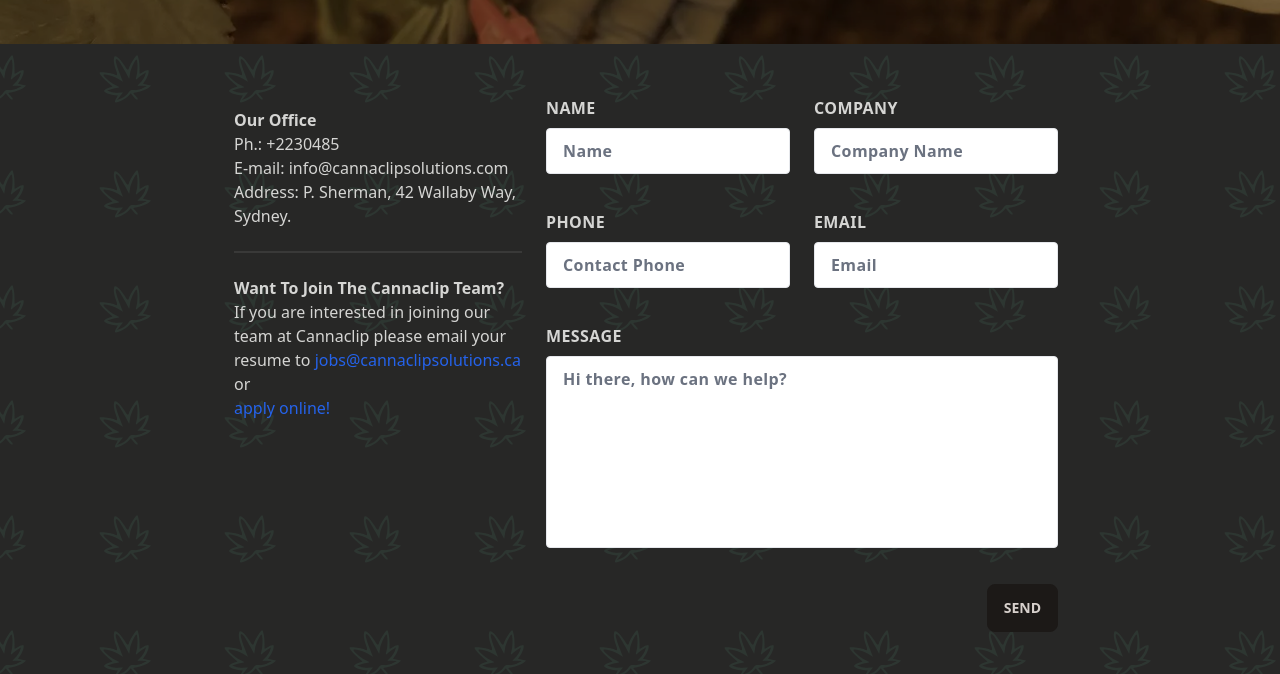
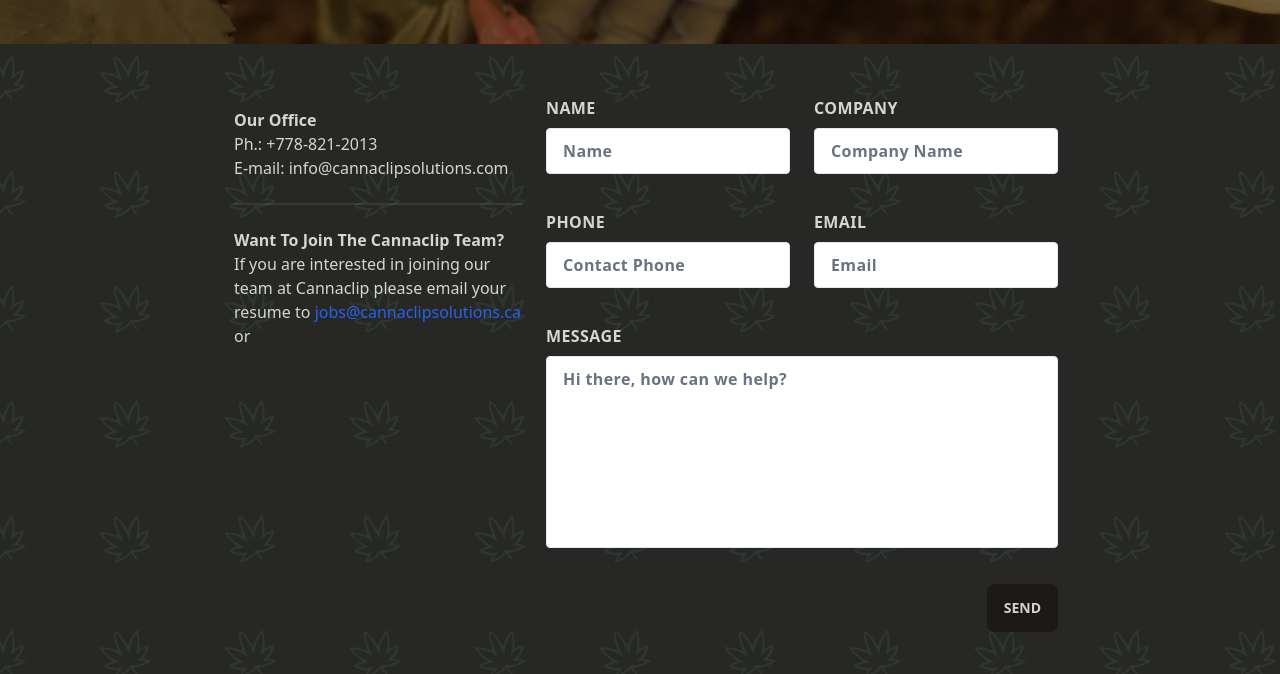
Before and after one commit to MaxGerardo/landing, a website built with Vite: page index.html in a window 1280 px wide. Shown: the part 2452-3126 px from the top of the page. Built offline with nearby package versions, Linux system fonts and the light colour scheme; what simple-scrollspy would draw is missing.

Commit message:
addres and apply online

```diff
--- a/index.html
+++ b/index.html
@@ -196,12 +196,12 @@
     <div class="mb-7 p-5 flex justify-center w-full">
       <div class="w-72 m-3 mr-6 hidden sm:block">
         <div class="">
-          <p><strong>Our Office</strong><br> Ph.: +2230485<br> E-mail: <a href="mailto:info@cannaclipsolutions.com">info@cannaclipsolutions.com</a><br> Address: P. Sherman, 42 Wallaby Way, Sydney.</p>
+          <p><strong>Our Office</strong><br> Ph.: +778-821-2013<br> E-mail: <a href="mailto:info@cannaclipsolutions.com">info@cannaclipsolutions.com</a><br> </p>
         </div>
         <div class="divider"></div>
         <div class="">
           <p><strong>Want To Join The Cannaclip Team?</strong><br> If you are interested in joining our team at Cannaclip please email your resume to <a class="link link-hover text-blue-600" href="mailto:jobs@cannaclipsolutions.ca">jobs@cannaclipsolutions.ca</a> or
-          <p class="link link-hover text-blue-600" title="apply for labour hire work" href="">apply online!</p>
+          <p class="link link-hover text-blue-600" title="apply for labour hire work" href=""></p>
           </p>
         </div>
       </div>
```
